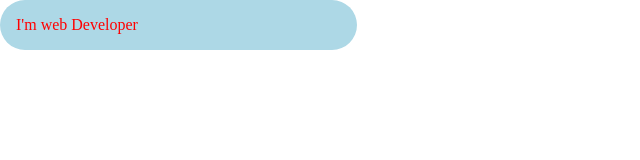
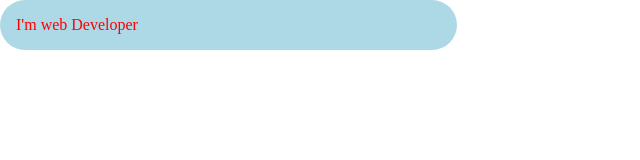
Before and after one commit to Towhid932/Mobile, a plain HTML site: page index.html in a window 1280 px wide. Shown: the whole page, without its empty margins (0-640 px from the left). Drawn offline with Linux system fonts and the light colour scheme.

Commit message:
Update index.html

```diff
--- a/index.html
+++ b/index.html
@@ -16,7 +16,7 @@ body{
     }
    .container{
       padding: 1rem;
-      width: 325px;
+      width: 425px;
       background-color: lightblue;
       color:red;
       border-radius: 2rem;
```
